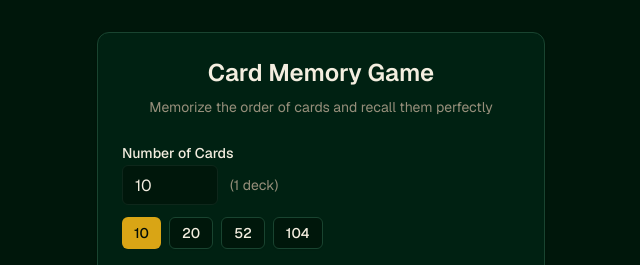
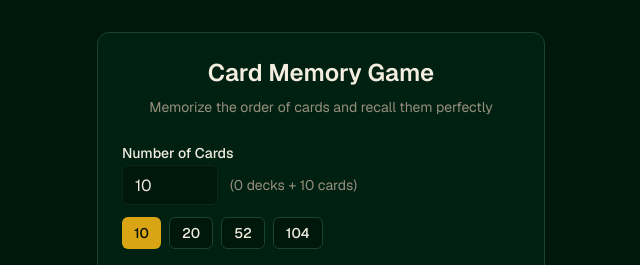
Before and after one commit to brainless066/v0-memorizing-card-game, a Next.js app: page / in a window 1280 px wide. Shown: the top 265 px of the page, without its empty margins (319-959 px from the left). Built offline with nearby package versions, Linux system fonts and the light colour scheme.

Commit message:
feat: enhance deck count display logic\n\nShow complete deck count with extra cards in readable format.

```diff
--- a/components/card-memory-game.tsx
+++ b/components/card-memory-game.tsx
@@ -155,7 +155,8 @@ export function CardMemoryGame() {
                 className="w-24 h-10 px-3 border border-input rounded-md bg-background text-foreground"
               />
               <span className="text-sm text-muted-foreground">
-                ({Math.ceil(totalCards / 52)} deck{Math.ceil(totalCards / 52) > 1 ? "s" : ""})
+                ({Math.floor(totalCards / 52)} deck{Math.floor(totalCards / 52) !== 1 ? "s" : ""}
+                {totalCards % 52 > 0 && ` + ${totalCards % 52} card${totalCards % 52 !== 1 ? "s" : ""}`})
               </span>
             </div>
             <div className="flex flex-wrap gap-2">
```
